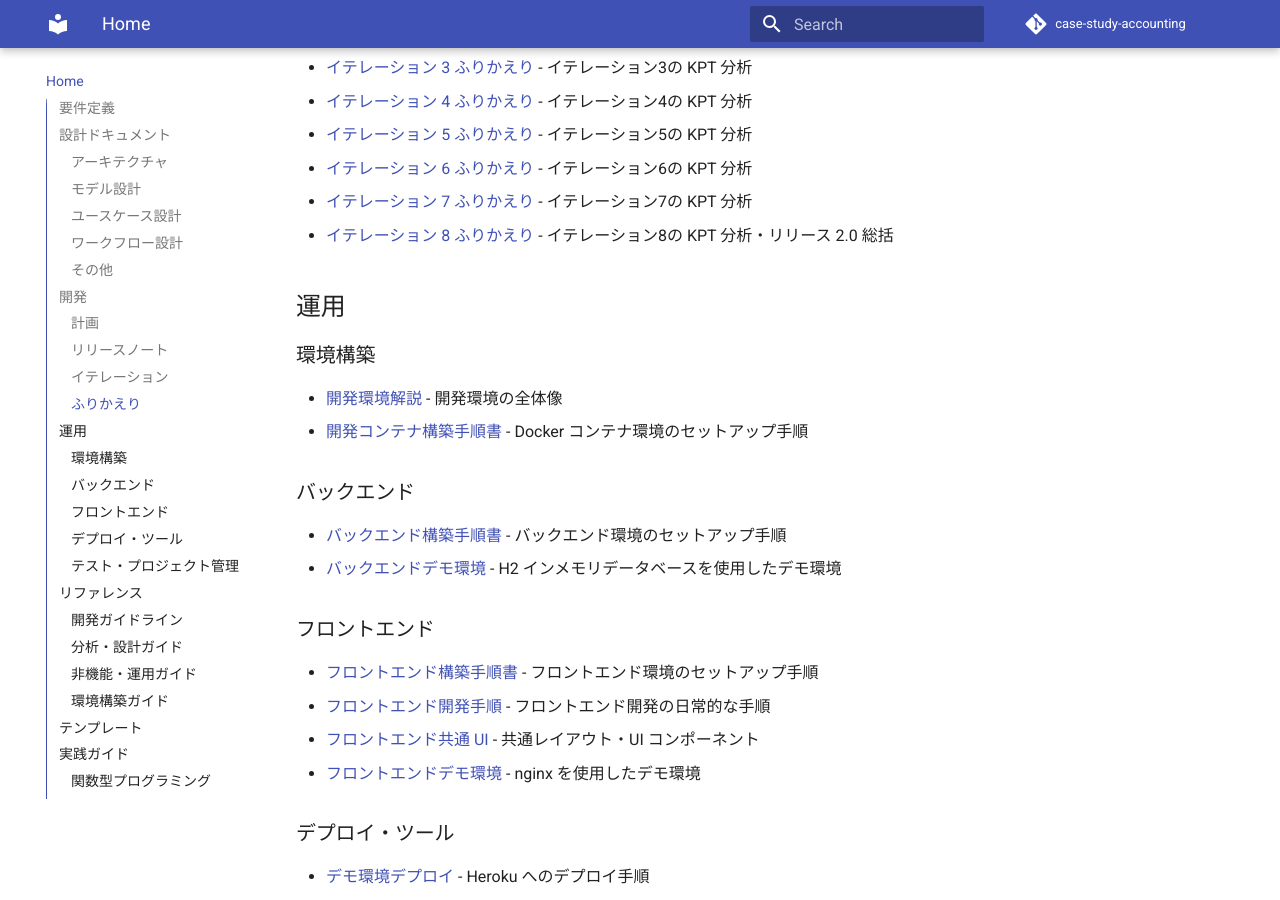
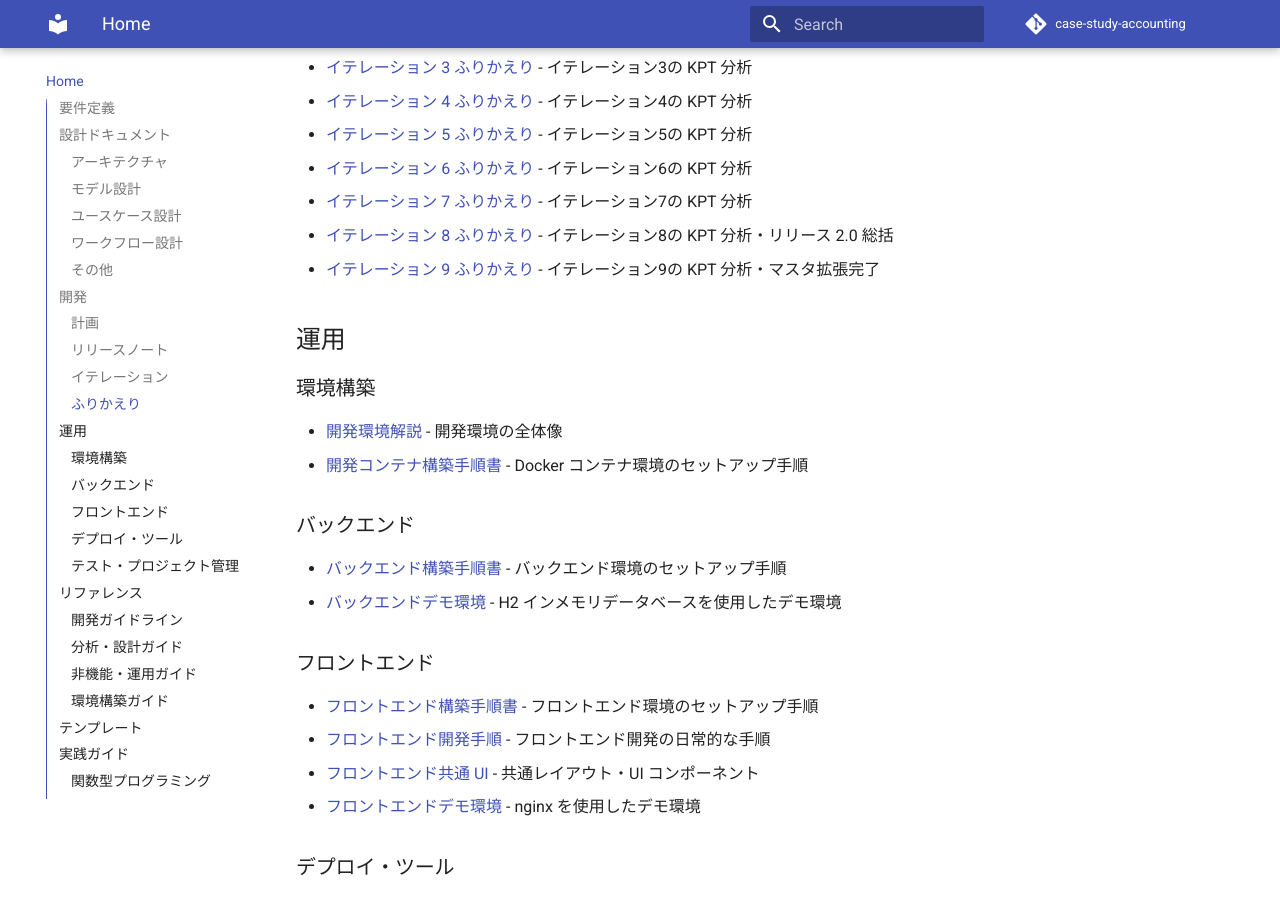
Before and after one commit to k2works/case-study-accounting, an MkDocs documentation site: the page built from docs/index.md, in a window 1280 px wide and 900 px high, scrolled down 2213 px. Built offline with MkDocs 1.6.1 and Material for MkDocs 9.7.7, drawn with Linux system fonts in a browser that asks for light colours; comment, search, counter and statistics services are not loaded.

Commit message:
docs: イテレーション 9 ふりかえりをドキュメントインデックスに追加

```diff
--- a/docs/index.md
+++ b/docs/index.md
@@ -76,6 +76,7 @@
 - [イテレーション 6 ふりかえり](./development/retrospective-6.md) - イテレーション6の KPT 分析
 - [イテレーション 7 ふりかえり](./development/retrospective-7.md) - イテレーション7の KPT 分析
 - [イテレーション 8 ふりかえり](./development/retrospective-8.md) - イテレーション8の KPT 分析・リリース 2.0 総括
+- [イテレーション 9 ふりかえり](./development/retrospective-9.md) - イテレーション9の KPT 分析・マスタ拡張完了
 
 ## 運用
 
--- a/mkdocs.yml
+++ b/mkdocs.yml
@@ -109,6 +109,7 @@ nav:
           - イテレーション6: development/retrospective-6.md
           - イテレーション7: development/retrospective-7.md
           - イテレーション8: development/retrospective-8.md
+          - イテレーション9: development/retrospective-9.md
   - 運用:
       - 開発環境解説: operation/dev_env.md
       - 開発コンテナ構築手順書: operation/dev_container.md
```
